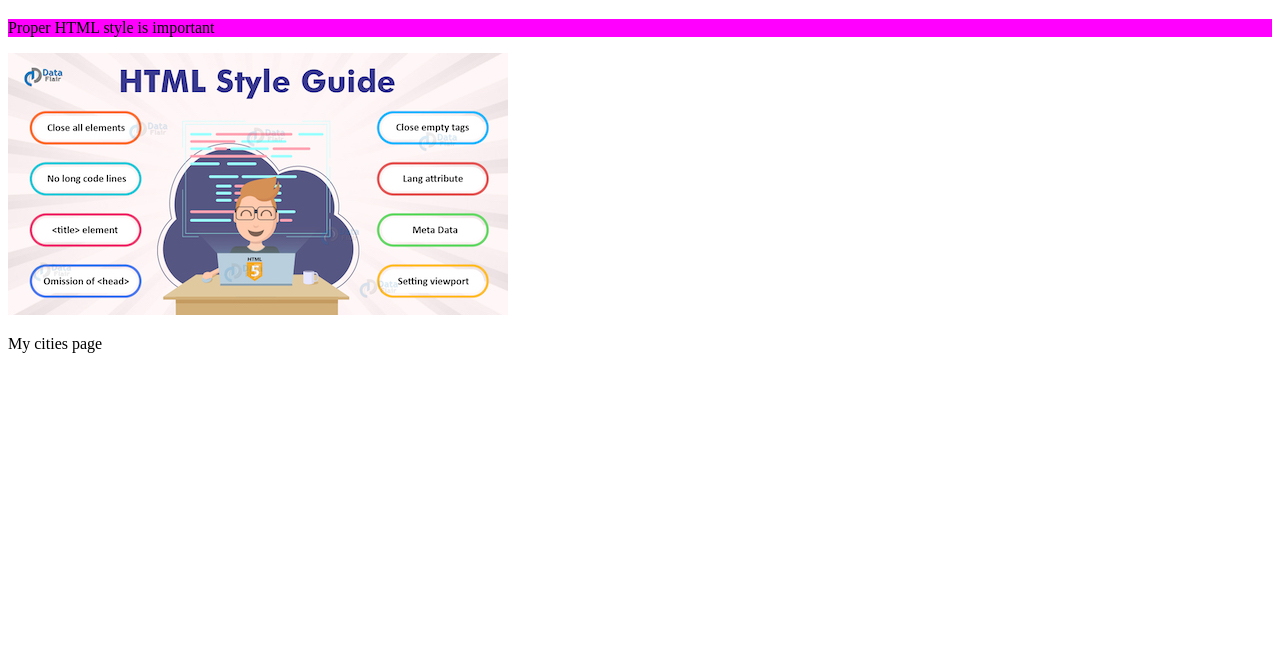
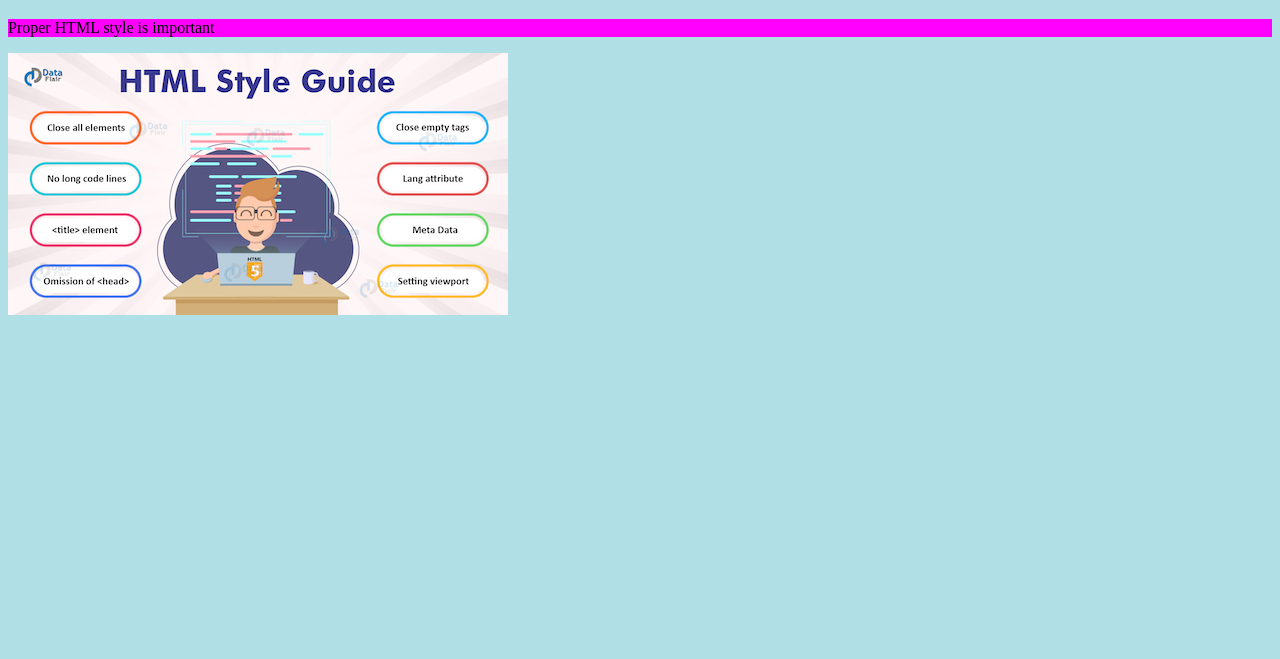
Before and after one commit to MTHS-ICD2O-1-2023/ICD2O-Unit-1-03-hai-tran-2, a plain HTML site: page index.html in a window 1280 px wide. Shown: the part 141-800 px from the top of the page. Drawn offline with Linux system fonts and the light colour scheme.

Commit message:
update my first webpage

```diff
--- a/index.html
+++ b/index.html
@@ -1,12 +1,12 @@
 <!DOCTYPE html>
-<!-- ICD2O-Unit-1-03-HTML-hello_world -->
+<!-- ICD2O-Unit1-03-HTML-hello_world -->
 <html lang="en-ca">
   <head>
     <meta charset="utf-8">
     <meta name="description" content="My first webpage, with proper style">
-    <meta naem="keyword" content="MTHS, ICD2O">
+    <meta naem="keywords" content="="MTHS, ICD2O>
     <meta name="author" content="Mr. Coxall">
-    <meta name="view poin" content="width=device-width, initial-scale=1.0">
+    <meta name="viewport" content="width=device-width, initial-scale=1.0">
     <title>My first webpage, with proper style</title>
   </head>
   <style>
@@ -17,12 +17,9 @@
       text-align: center;
     }
   </style>
-  <body styl="background-color:powderblue;">
+  <body style="background-color:powderblue;">
     <h1 id="myHeader">Style is important</h1>
     <p style="background-color:#ff00ff;">Proper HTML style is important</p>
     <img src="./images/HTML-style-guide.jpeg" alt="style">
-    <p>
-      <a herf="./cities.html">My cities page</a>
-    </p>
   </body>
 </html>
```
